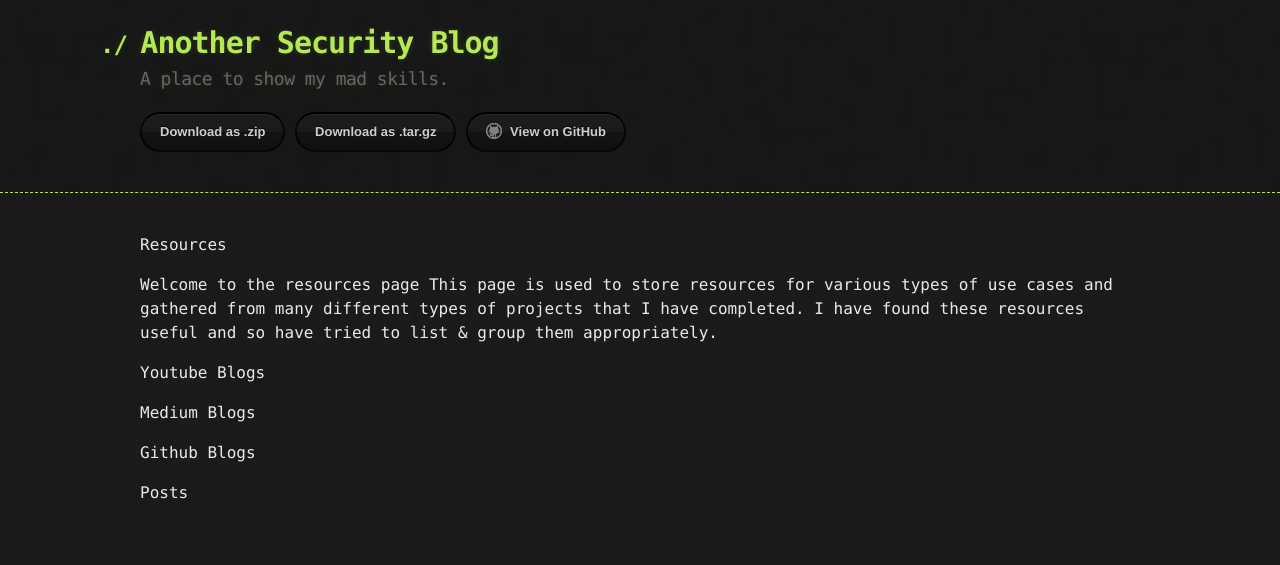
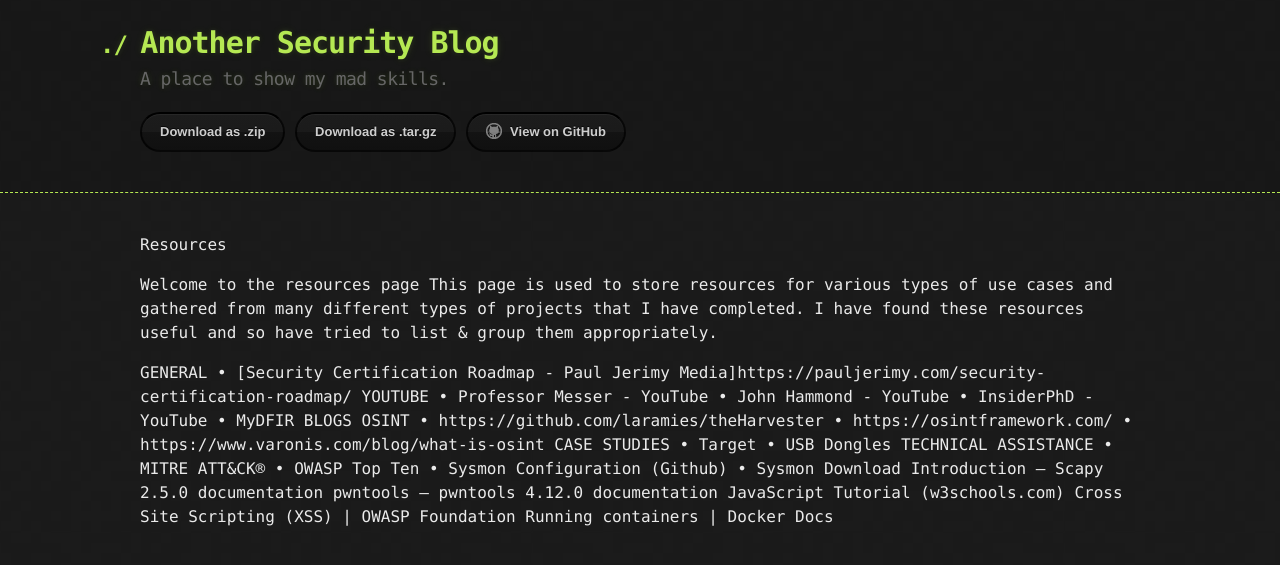
Before and after one commit to CyberCasquatch/cybercasquatch.github.io, a Jekyll site: the page built from Resources-page.md, in a window 1280 px wide. Shown: the top 565 px of the page. Built offline with Jekyll 4.4.1, drawn with Linux system fonts in a browser that asks for light colours; our own code applies the rules of GitHub Pages for plain Markdown files.

Commit message:
Update Resources-page.md

```diff
--- a/Resources-page.md
+++ b/Resources-page.md
@@ -3,10 +3,28 @@
 Welcome to the resources page
 This page is used to store resources for various types of use cases and gathered from many different types of projects that I have completed. I have found these resources useful and so have tried to list & group them appropriately.
 
-Youtube Blogs
-
-Medium Blogs
-
-Github Blogs
-
-Posts
+GENERAL
+•	[Security Certification Roadmap - Paul Jerimy Media]https://pauljerimy.com/security-certification-roadmap/
+YOUTUBE
+•	Professor Messer - YouTube
+•	John Hammond - YouTube
+•	InsiderPhD - YouTube
+•	MyDFIR
+BLOGS
+OSINT
+•	https://github.com/laramies/theHarvester
+•	https://osintframework.com/
+•	https://www.varonis.com/blog/what-is-osint
+CASE STUDIES
+•	Target
+•	USB Dongles
+TECHNICAL ASSISTANCE
+•	MITRE ATT&CK®
+•	OWASP Top Ten
+•	Sysmon Configuration (Github)
+•	Sysmon Download
+Introduction — Scapy 2.5.0 documentation
+pwntools — pwntools 4.12.0 documentation
+JavaScript Tutorial (w3schools.com)
+Cross Site Scripting (XSS) | OWASP Foundation
+Running containers | Docker Docs
```
